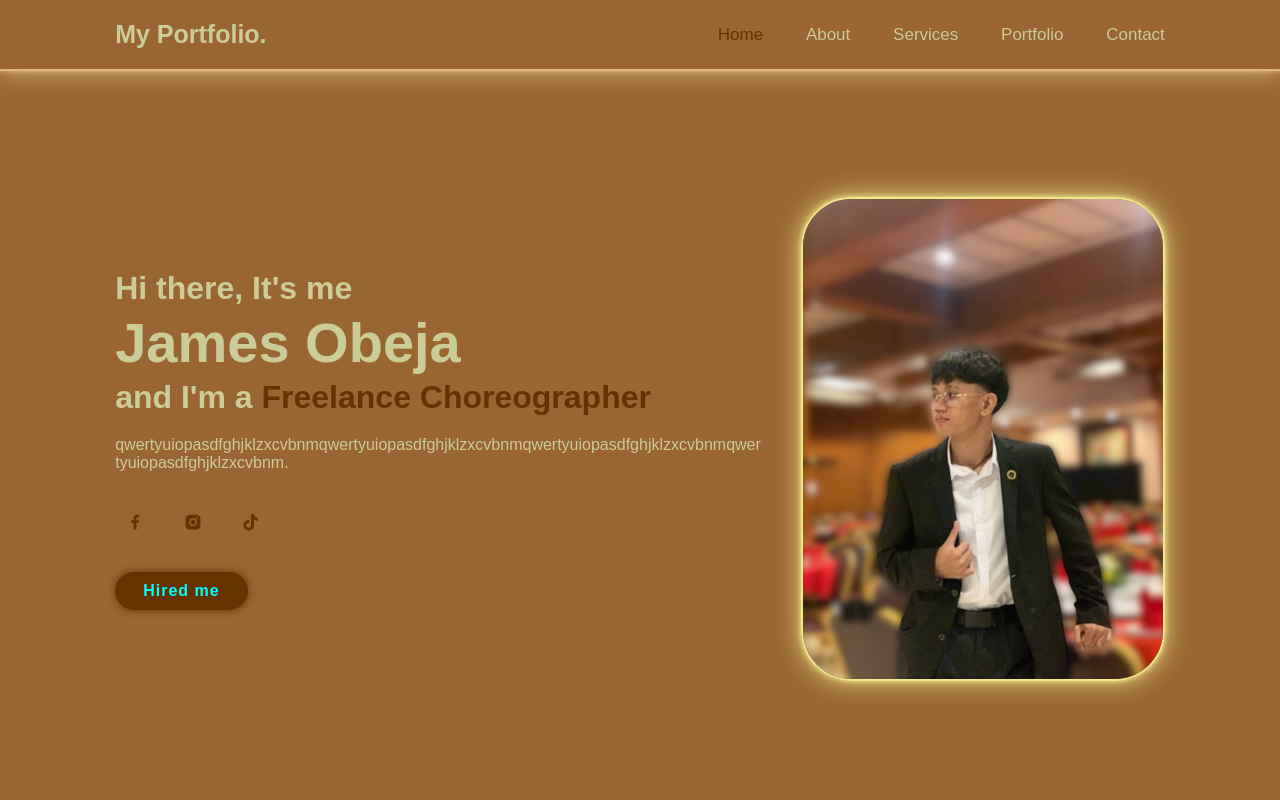
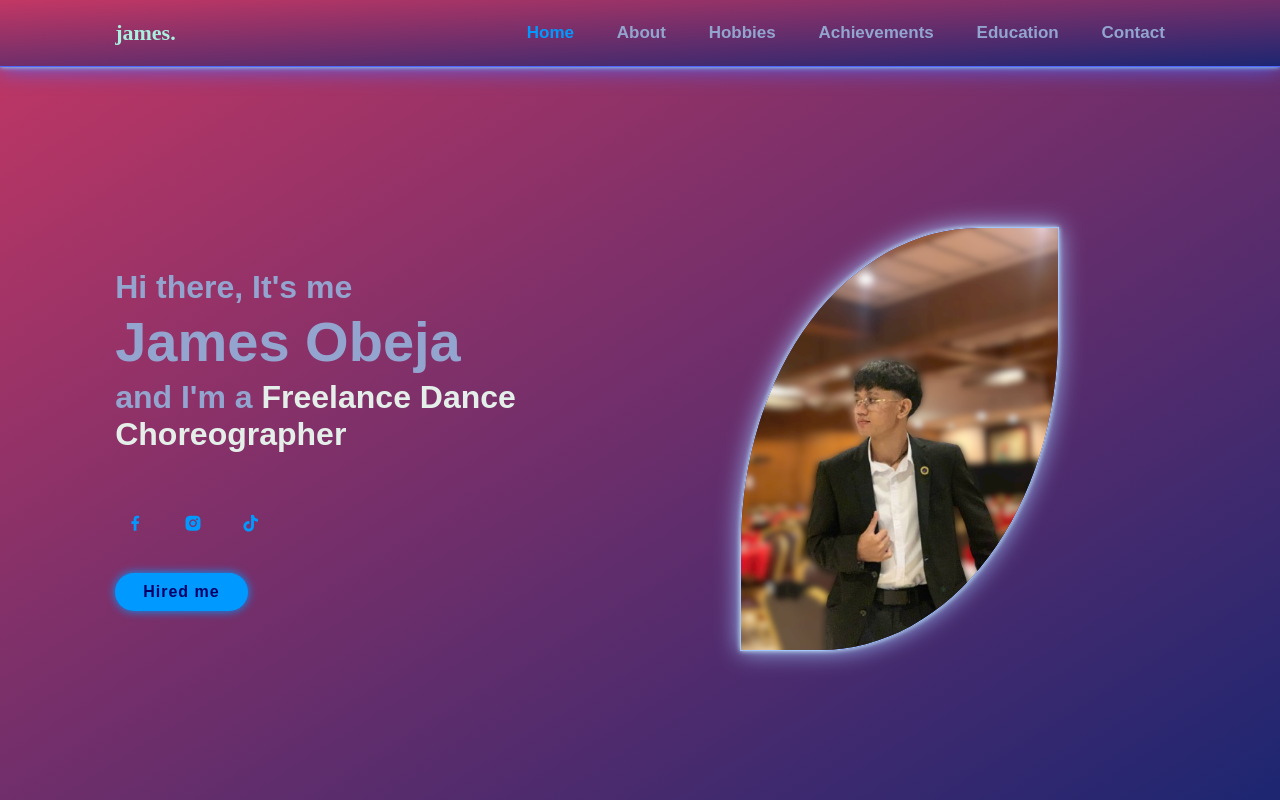
Before and after one commit to GitJeyms/JCPO-PORTFOLIO, a plain HTML site: page index.html in a window 1280 px wide. Drawn offline with nearby package versions, Linux system fonts and the light colour scheme; a web font is replaced by a local one.

Commit message:
Add files via upload

```diff
--- a/index.html
+++ b/index.html
@@ -3,24 +3,27 @@
 <head>
     <meta charset="UTF-8">
     <meta name="viewport" content="width=device-width, initial-scale=1.0">
-    <title>JCPO | Portfolio</title>
-
+    <title>James | Portfolio</title>
+    <link rel="icon" type="image/x-icon" href="Favicon.png">
     <link href='https://unpkg.com/boxicons@2.1.4/css/boxicons.min.css' rel='stylesheet'>
-
+    <link href='https://fonts.googleapis.com/css?family=Cedarville Cursive' rel='stylesheet'>
     <link rel="stylesheet" href="style.css">
 </head>
 <body>
     <header class="header">
-        <a href="#" class="logo">My Portfolio.</a>
+        <a href="" class="logo">james.</a>
 
         <i class='bx bx-menu' id="menu-icon"></i>
 
             <nav class="navbar">
+                <b>
                 <a href="#home" class="active">Home</a>
                 <a href="#about">About</a>
-                <a href="#services">Services</a>
-                <a href="#portfolio">Portfolio</a>
+                <a href="#bobbies">Hobbies</a>
+                <a href="#achievements">Achievements</a>
+                <a href="#education">Education</a>
                 <a href="#contact">Contact</a>
+            </b>
             </nav>
     </header>
 
@@ -28,9 +31,8 @@
         <div class="home-content">
             <h3>Hi there, It's me</h3>
             <h1>James Obeja</h1>
-            <h3>and I'm a <span>Freelance Choreographer</span></h3>
-            <p>qwertyuiopasdfghjklzxcvbnmqwertyuiopasdfghjklzxcvbnmqwertyuiopasdfghjklzxcvbnmqwer
-                tyuiopasdfghjklzxcvbnm.</p>
+            <h3>and I'm a <span>Freelance Dance Choreographer</span></h3>
+
                 <div class="social-media">
                     <a href="https://www.facebook.com/rn1xjames/"><i class='bx bxl-facebook'></i></a>
                     <a href="https://www.instagram.com/jeyms_o/?hl=en"><i class='bx bxl-instagram-alt' ></i></i></a>
--- a/style.css
+++ b/style.css
@@ -9,10 +9,10 @@
     font-family: 'Poppins', sans-serif;
 }
 :root{
-    --bg-color: #996633;
-    --second-bg-color: #00FFFF;
-    --text-color: #CCCC99;
-    --main-color: #663300;
+    --bg-color: linear-gradient(to bottom right, #C33764, #1D2671);
+    --second-bg-color: #000066;
+    --text-color: #93A5CF ;
+    --main-color: #0099ff;
 }
 html{
     font-size: 62.5%;
@@ -31,9 +31,9 @@ section{
     top: 0;
     left: 0;
     width: 100%;
-    border-bottom: 2px solid burlywood;
-    box-shadow: 0 0 5px  burlywood,
-                0 0 25px burlywood;
+    border-bottom: 1px solid #4E65FF;
+    box-shadow: 0 0 5px  #92EFFD,
+                0 0 25px #4E65FF;
     padding: 2rem 9%;
     background: var(--bg-color);
     display: flex;
@@ -43,7 +43,8 @@ section{
 }
 .logo{
     font-size: 2.5rem;
-    color: var(--text-color);
+    font-family: 'Cedarville Cursive'; font-size: 22px;
+    color:  #A9F1DF;
     font-weight: 600;
     cursor: default;
 }
@@ -55,7 +56,7 @@ section{
 }
 .navbar a:hover,
 .navbar a.active{
-    color: var(--main-color);
+    color: #0099ff;
 }
 #menu-icon{
     font-size: 3.6 rem;
@@ -68,15 +69,15 @@ section{
     align-items: center;
 }
 .home-img img{
-    max-width: 100%;
-    border: 2px solid khaki;
-    box-shadow: 0 0 5px  khaki,
-                0 0 25px khaki;
+    width: 75%;
+    border: 1px solid #A1C4FD ;
+    box-shadow: 0 0 5px  #C2E9FB,
+                0 0 25px #A1C4FD ;
     height: auto;
-    border-radius: 5em;
+    border-top-left-radius: 75%;
+    border-bottom-right-radius: 75%;
+}
 
-
-}
 .home-content h3{
     font-size: 3.2rem;
     font-weight: 700;
@@ -85,7 +86,7 @@ section{
     margin-bottom: 2rem;
 }
 span{
-    color: var(--main-color);
+    color: #E4EfE9;
 }
 .home-content h1{
     font-size: 5.6rem;
```
Also changed, not shown: Favicon.png (added).
